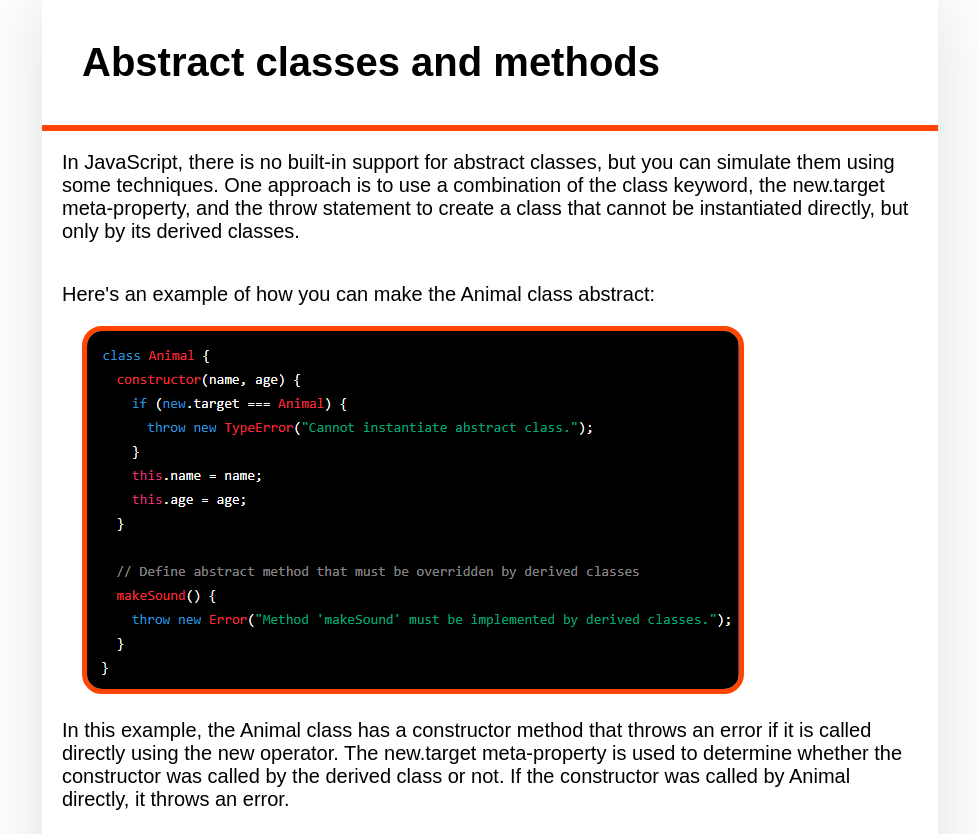
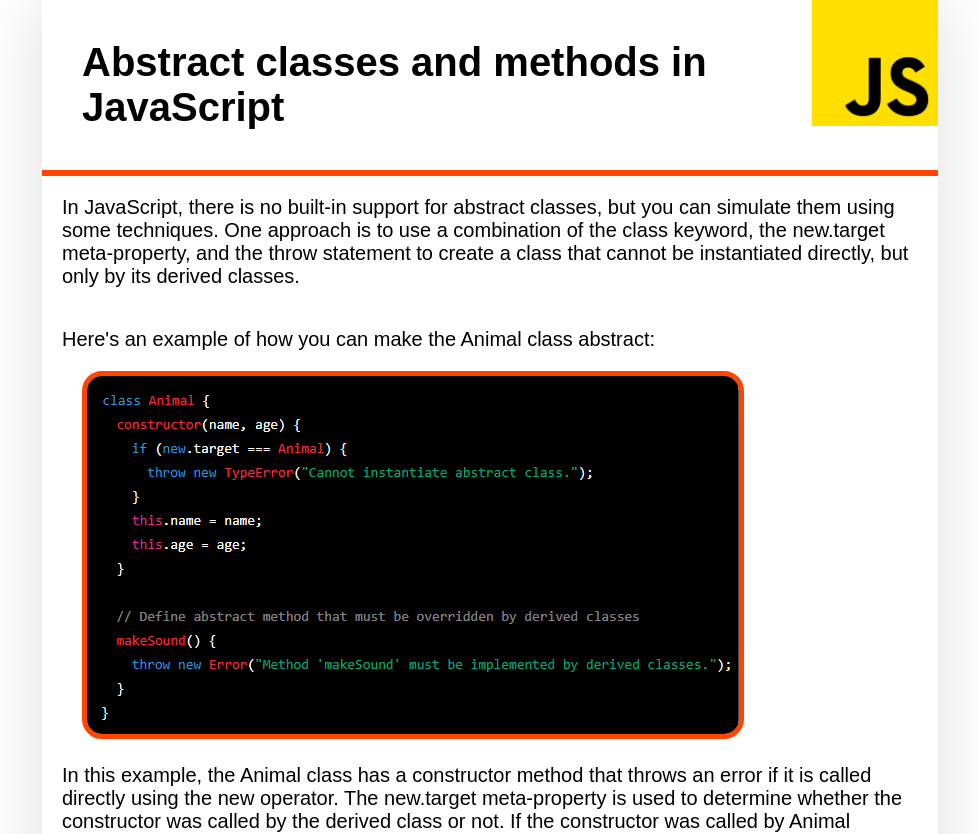
Before and after one commit to BartRoosenCampus/js-abstract-classes-methods, a plain HTML site: page index.html in a window 1280 px wide. Shown: the top 834 px of the page, without its empty margins (150-1129 px from the left). Drawn offline with Linux system fonts and the light colour scheme.

Commit message:
20230220: final commit

```diff
--- a/css/main.css
+++ b/css/main.css
@@ -28,6 +28,13 @@ img {
     margin-left: 2rem;
 }
 
+.logo {
+    border-radius: 0;
+    border: none;
+    float: right;
+    height: 6.3rem;
+}
+
 .filler {
     min-height: 3rem;
 }
--- a/index.html
+++ b/index.html
@@ -6,12 +6,14 @@
     <title>Abstract classes and methods</title>
     <script type="module" src="js/main.js" defer></script>
     <link rel="stylesheet" href="css/main.css">
+    <link rel="icon" href="./img/logo/javascript-logo.ico">
 </head>
 <body>
 <div class="content-container">
     <section>
         <header>
-            <h1>Abstract classes and methods</h1>
+            <img class="logo" src="./img/logo/javascript-logo.png" alt="JavaScript logo"/>
+            <h1>Abstract classes and methods in JavaScript</h1>
             <div class="line"></div>
         </header>
         <article>
@@ -63,6 +65,10 @@
                 Here is the output in the console log for the code above:
             </p>
             <img src="img/console.log.png" alt="console log">
+            <p>
+                Download this code example from
+                <a href="https://github.com/BartRoosenCampus/js-abstract-classes-methods">GitHub</a>
+            </p>
         </article>
     </section>
 </div>
```
Also changed, not shown: img/logo/javascript-logo.ico (added), img/logo/javascript-logo.png (added).
